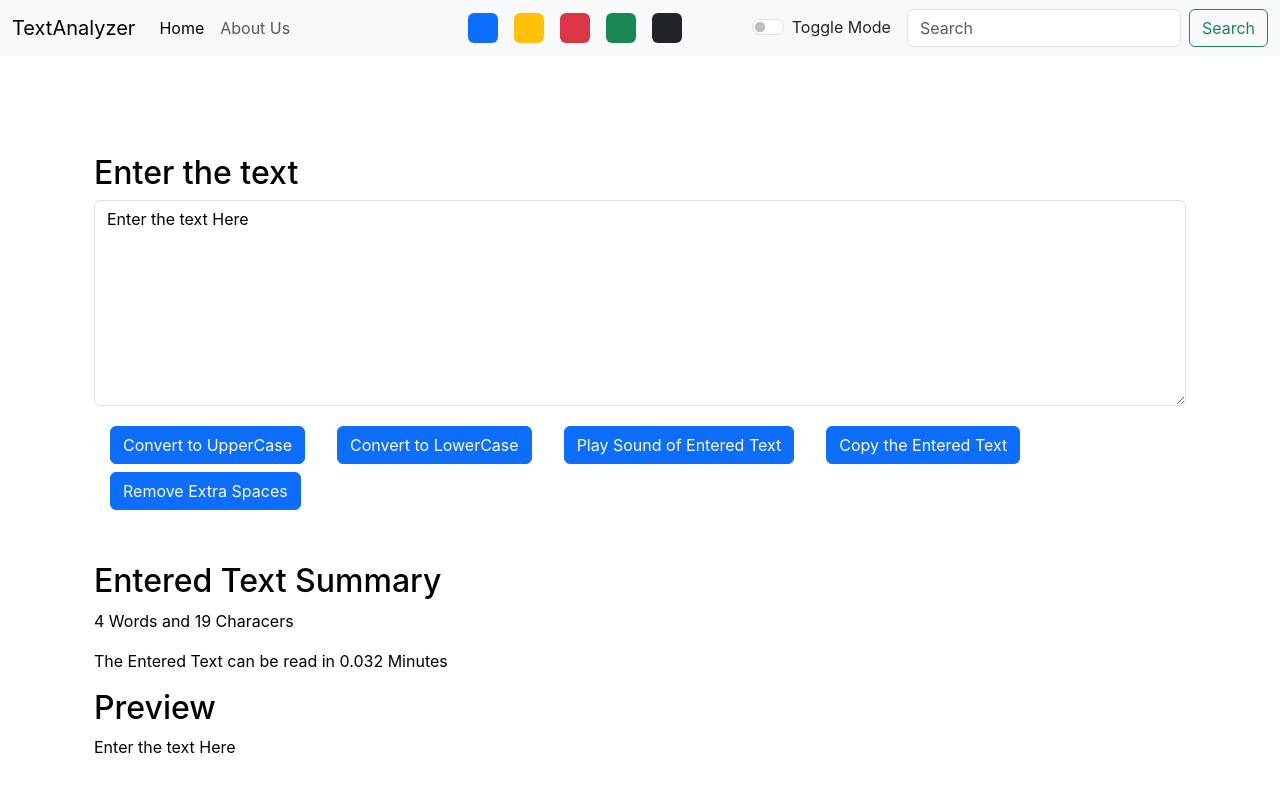
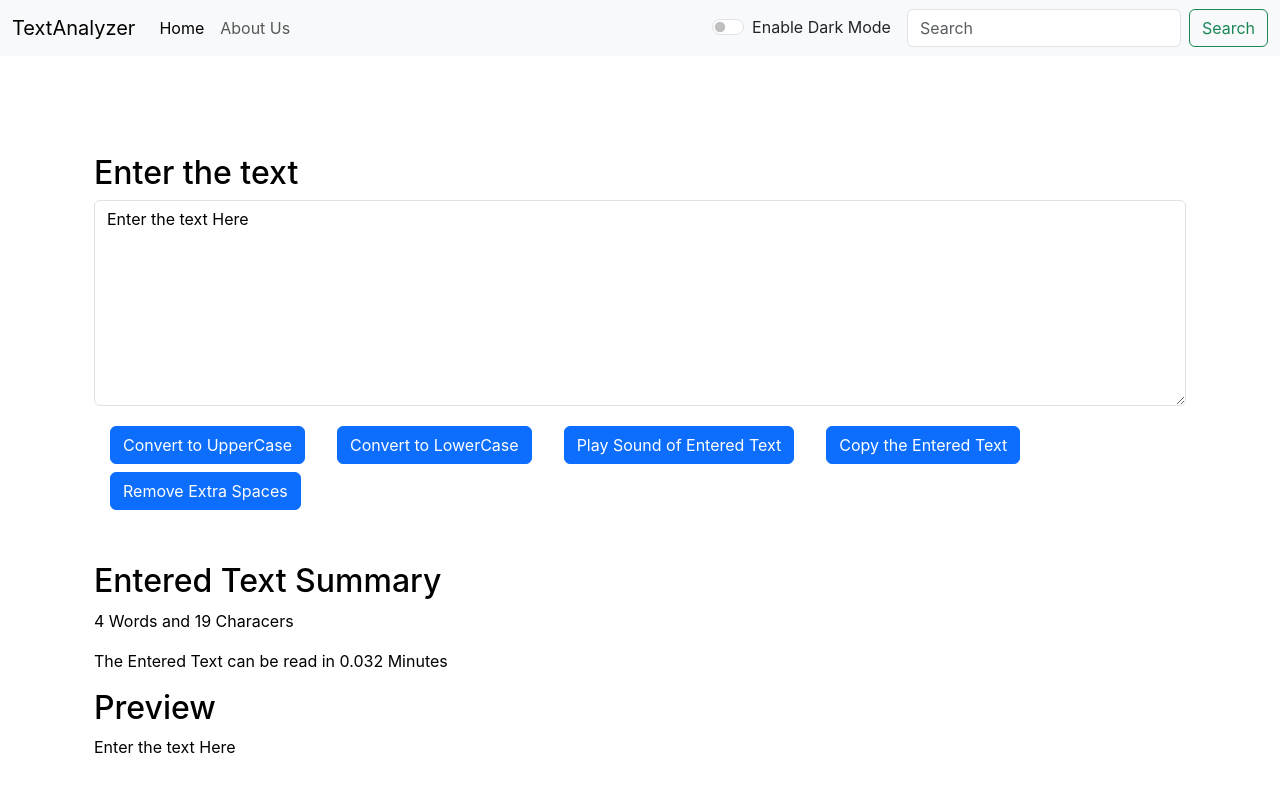
Before and after one commit to ajmat6/TextAnalyzer, a React (Create React App) app: page / in a window 1280 px wide. Shown: the top 792 px of the page. Built offline with nearby package versions, Linux system fonts and the light colour scheme.

Commit message:
Theme changes commented

```diff
--- a/src/App.js
+++ b/src/App.js
@@ -27,20 +27,20 @@ function App() {
       setalert(null); //null alert means no alert
     }, 2000);
   }
-
-  const removeclassList = () => {
-    document.body.classList.remove('light');
-    document.body.classList.remove('dark');
-    document.body.classList.remove('success');
-    document.body.classList.remove('warning');
-    document.body.classList.remove('danger');
-  }
+  //function for removing present theme in the body:
+  // const removeclassList = () => {
+  //   document.body.classList.remove('light');
+  //   document.body.classList.remove('dark');
+  //   document.body.classList.remove('success');
+  //   document.body.classList.remove('warning');
+  //   document.body.classList.remove('danger');
+  // }
 
   // changeMode function:
   const changeMode = (cls) => {
-    console.log(cls); //will show theme name in console
-    removeclassList();
-    document.body.classList.add('bg-' + cls);
+    // console.log(cls); //will show theme name in console
+    // removeclassList();
+    // document.body.classList.add('bg-' + cls);
     if (mode === 'light') {
       setmode('dark');
       //Because this changeMode function is in App.js, therfore its body is whole website body so we can change its background color from here easily.
--- a/src/components/Navbar.js
+++ b/src/components/Navbar.js
@@ -37,22 +37,24 @@ export default function Navbar(props) {
         </ul>
 
         {/* div for different themes */}
-        <div className="d-flex">
-            {/* bg-primary give the div blue color(default of bootstrap) */}
-            {/* below onclick is passed an arrow function because onclick need a function not a function call(as you were primary in it) */}
+        {/* <div className="d-flex">
+            {/* bg-primary give the div blue color(default of bootstrap)
+            {/* below onclick is passed an arrow function because onclick need a function not a function call(as you were primary in it)
             <div className="bg-primary rounded mx-2" onClick={() => {props.changeMode('primary')}} style={{height: '30px' , width: '30px', cursor: 'pointer'}}></div>
             <div className="bg-warning rounded mx-2" onClick={() => {props.changeMode('warning')}} style={{height: '30px' , width: '30px', cursor: 'pointer'}}></div>
             <div className="bg-danger rounded mx-2" onClick={() => {props.changeMode('danger')}} style={{height: '30px' , width: '30px', cursor: 'pointer'}}></div>
             <div className="bg-success rounded mx-2" onClick={() => {props.changeMode('success')}} style={{height: '30px' , width: '30px', cursor: 'pointer'}}></div>
             <div className="bg-dark rounded mx-2" onClick={() => {props.changeMode('dark')}} style={{height: '30px' , width: '30px', cursor: 'pointer'}}></div>
             <div className="bg-light rounded mx-2" onClick={() => {props.changeMode('light')}} style={{height: '30px' , width: '30px', cursor: 'pointer'}}></div>
-        </div>
+        </div> */}
 
         {/* div for dark mode switch button */}
         <div className={`form-check form-switch mx-3 text-${props.mode === 'light'?'dark':'light'}`}>
-          <input className="form-check-input" type="checkbox" role="switch" id="flexSwitchCheckDefault" onClick={() => {props.changeMode('primary')}} />
-          {/* <label className="form-check-label" htmlFor="flexSwitchCheckDefault">Enable Dark Mode</label> */}
-          <label className="form-check-label" htmlFor="flexSwitchCheckDefault">Toggle Mode</label>
+           {/* below comment is for cutom theme */}
+          {/* <input className="form-check-input" type="checkbox" role="switch" id="flexSwitchCheckDefault" onClick={() => {props.changeMode('null')}} /> */}
+          <input className="form-check-input" type="checkbox" role="switch" id="flexSwitchCheckDefault" onClick={props.changeMode} />
+          <label className="form-check-label" htmlFor="flexSwitchCheckDefault">Enable Dark Mode</label>
+          {/* <label className="form-check-label" htmlFor="flexSwitchCheckDefault">Toggle Mode</label> */}
         </div>
         <form className="d-flex" role="search">
           <input
```
